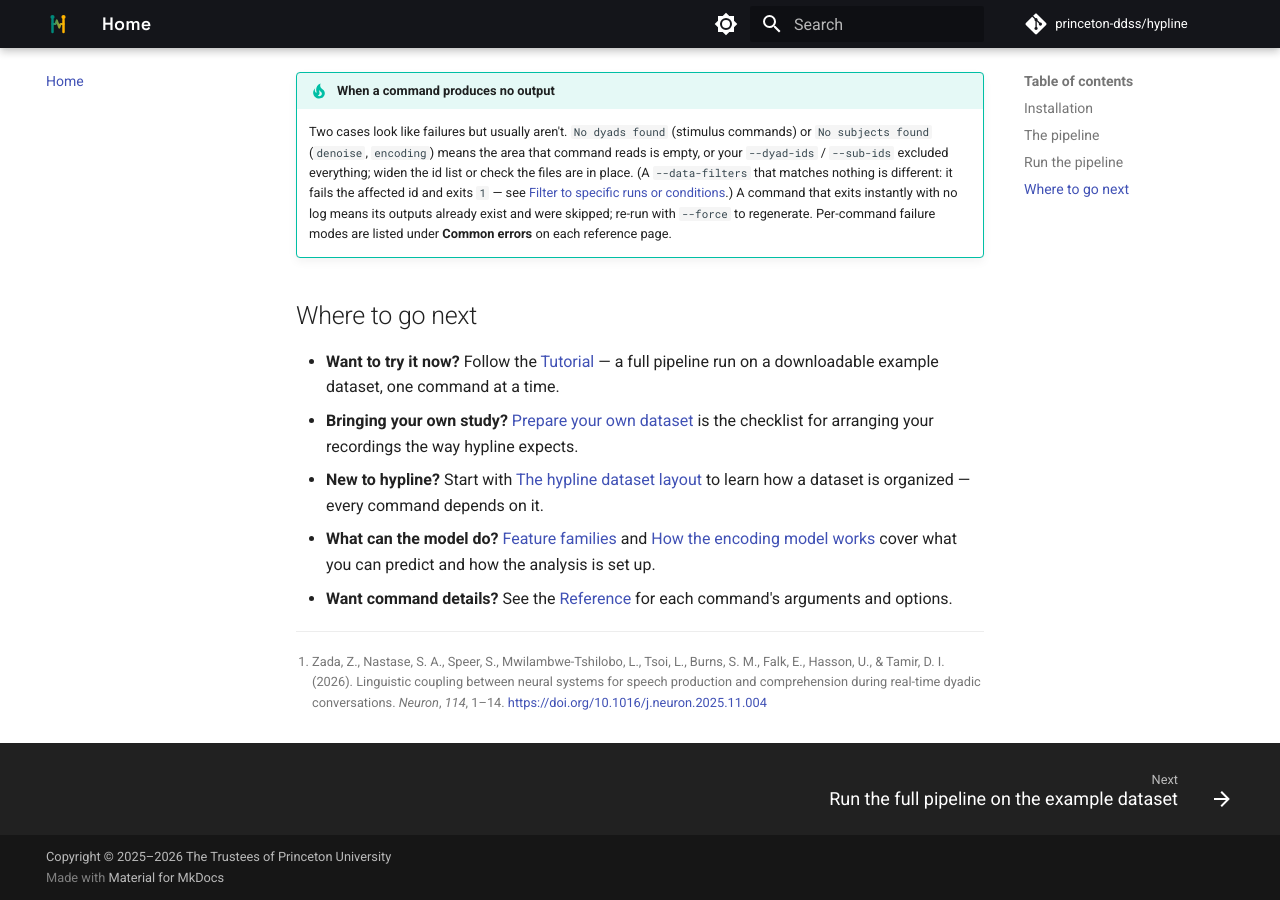
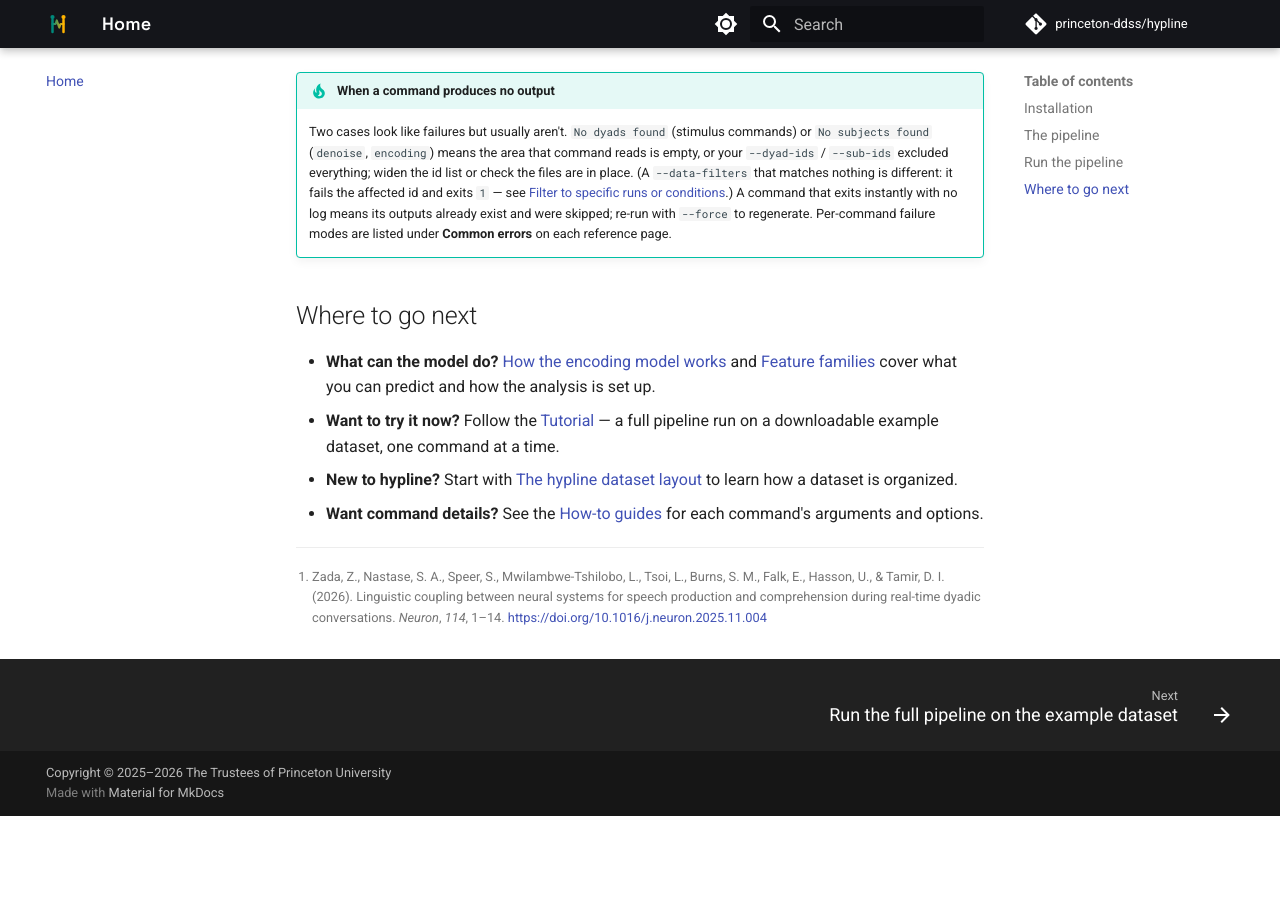
Before and after one commit to princeton-ddss/hypline, an MkDocs documentation site: the page built from docs/mkdocs/index.md, in a window 1280 px wide and 900 px high, scrolled down 2725 px. Built offline with MkDocs 1.6.1 and Material for MkDocs 9.7.7, drawn with Linux system fonts in a browser that asks for light colours; comment, search, counter and statistics services are not loaded; the version menu is left out; after the commit the page ends 3541 px from its top, so only the background shows below that.

Commit message:
Update index.md with new links and remove outdated content

```diff
--- a/docs/mkdocs/index.md
+++ b/docs/mkdocs/index.md
@@ -140,14 +140,12 @@ it, hypline skips work it has already done.
 
 ## Where to go next
 
+- **What can the model do?** [How the encoding model works](how-encoding-works.md)
+  and [Feature families](FAQ/feature-families.md)
+  cover what you can predict and how the analysis is set up.
 - **Want to try it now?** Follow the [Tutorial](tutorials/walkthrough.md) — a full
   pipeline run on a downloadable example dataset, one command at a time.
-- **Bringing your own study?** [Prepare your own dataset](how-to/prepare-dataset.md)
-  is the checklist for arranging your recordings the way hypline expects.
-- **New to hypline?** Start with [The hypline dataset layout](concepts/layout.md)
-  to learn how a dataset is organized — every command depends on it.
-- **What can the model do?** [Feature families](concepts/feature-families.md) and
-  [How the encoding model works](concepts/how-encoding-works.md) cover what you can
-  predict and how the analysis is set up.
-- **Want command details?** See the [Reference](reference/transcribe.md) for each
+- **New to hypline?** Start with [The hypline dataset layout](data-prep/layout.md)
+  to learn how a dataset is organized.
+- **Want command details?** See the [How-to guides](how-to/transcribe.md) for each
   command's arguments and options.
```
